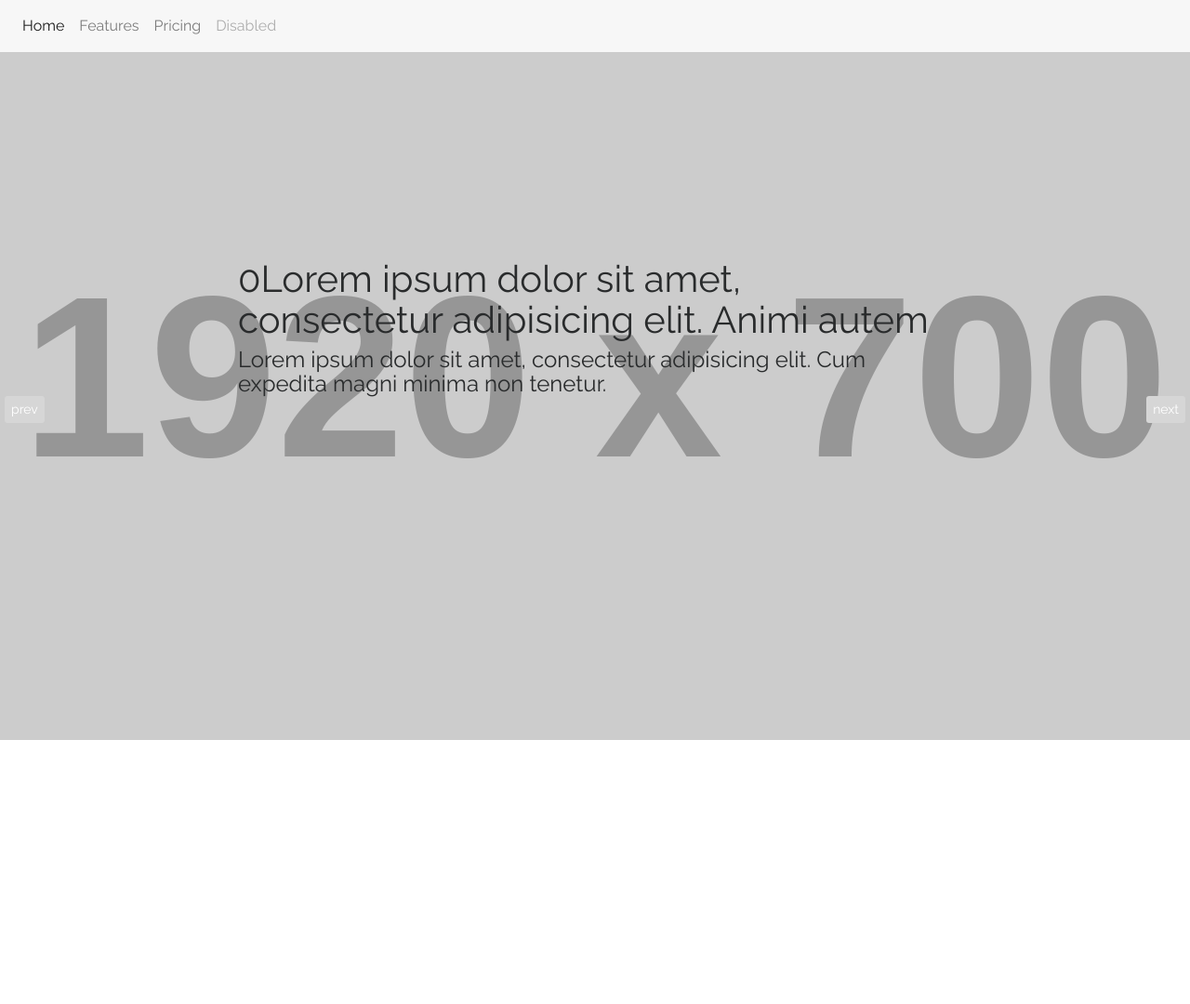
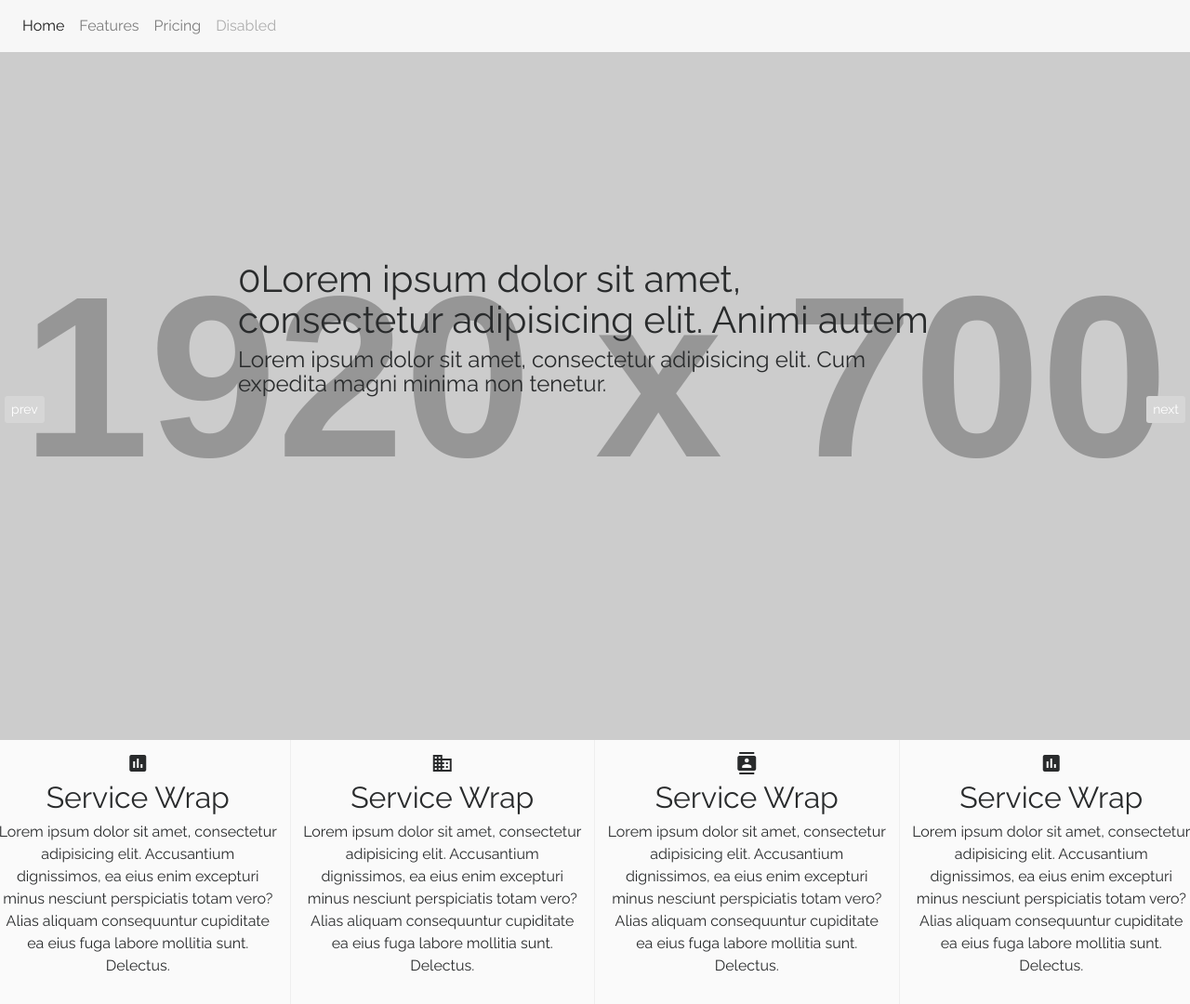
Before and after one commit to ramkrishnakeshri/maSquare, a plain HTML site: page index.html in a window 1280 px wide. Shown: the whole page at 93% size. Before the commit the page ends 800 px from the top, so only its background shows below. Drawn offline with nearby package versions, Linux system fonts and the light colour scheme; placeholder pictures from the web are drawn by us; a script that the page names is missing.

Commit message:
homepage

```diff
--- a/css/style.css
+++ b/css/style.css
@@ -43,3 +43,16 @@ div.owl-carousel {
 }
 
 .owl-item.active .text {}
+
+section.homeServices{
+    position: relative;
+    text-align: center;
+}
+.homeServices .col{
+    padding: .8rem;
+    background-color: #fafafa;
+    border-right: 1px solid #eeeeee;
+}
+.homeServices .col .wrap{
+    vertical-align: baseline;
+}
--- a/index.html
+++ b/index.html
@@ -6,7 +6,8 @@
     <meta name="viewport" content="width=device-width, initial-scale=1, shrink-to-fit=no">
     <title>MA Square</title>
     <link href="https://fonts.googleapis.com/css?family=Raleway" rel="stylesheet">
-    <link rel="stylesheet" href="css/bootstrap.css">
+    <link href="https://fonts.googleapis.com/icon?family=Material+Icons" rel="stylesheet">
+    <link rel="stylesheet" href="css/bootstrap.min.css">
     <link rel="stylesheet" href="css/owl.carousel.min.css">
     <link rel="stylesheet" href="css/owl.theme.default.css">
     <link rel="stylesheet" href="css/style.css">
@@ -58,6 +59,46 @@
                 </div>
             </div>
         </section>
+        <section class="homeServices">
+            <div class="row">
+                <div class="col serviceList">
+                    <div class="wrap">
+                        <span class="icon">
+                        <i class="material-icons">assessment</i>
+                    </span>
+                    <h2>Service Wrap</h2>
+                    <p>Lorem ipsum dolor sit amet, consectetur adipisicing elit. Accusantium dignissimos, ea eius enim excepturi minus nesciunt perspiciatis totam vero? Alias aliquam consequuntur cupiditate ea eius fuga labore mollitia sunt. Delectus.</p>
+                    </div>
+                </div>
+                <div class="col serviceList">
+                    <div class="wrap">
+                        <span class="icon">
+                        <i class="material-icons">business</i>
+                    </span>
+                    <h2>Service Wrap</h2>
+                    <p>Lorem ipsum dolor sit amet, consectetur adipisicing elit. Accusantium dignissimos, ea eius enim excepturi minus nesciunt perspiciatis totam vero? Alias aliquam consequuntur cupiditate ea eius fuga labore mollitia sunt. Delectus.</p>
+                    </div>
+                </div>
+                <div class="col serviceList">
+                    <div class="wrap">
+                        <span class="icon">
+                        <i class="material-icons">contacts</i>
+                    </span>
+                <h2>Service Wrap</h2>
+                <p>Lorem ipsum dolor sit amet, consectetur adipisicing elit. Accusantium dignissimos, ea eius enim excepturi minus nesciunt perspiciatis totam vero? Alias aliquam consequuntur cupiditate ea eius fuga labore mollitia sunt. Delectus.</p>
+                    </div>
+                </div>
+                <div class="col serviceList">
+                    <div class="wrap">
+                        <span class="icon">
+                        <i class="material-icons">assessment</i>
+                    </span>
+                <h2>Service Wrap</h2>
+                <p>Lorem ipsum dolor sit amet, consectetur adipisicing elit. Accusantium dignissimos, ea eius enim excepturi minus nesciunt perspiciatis totam vero? Alias aliquam consequuntur cupiditate ea eius fuga labore mollitia sunt. Delectus.</p>
+                    </div>
+                </div>
+            </div>
+        </section>
     </main>
 
     <script src="https://code.jquery.com/jquery-3.1.1.slim.min.js" integrity="sha384-A7FZj7v+d/sdmMqp/nOQwliLvUsJfDHW+k9Omg/a/EheAdgtzNs3hpfag6Ed950n" crossorigin="anonymous"></script>
--- a/js/main.js
+++ b/js/main.js
@@ -15,13 +15,14 @@ $(document).ready(function(){
 
 
     owl.on('initialize.owl.carousel initialized.owl.carousel changed.owl.carousel',
-        function (e){
-        var slide = $('.owl-item.active .text').children();
-            console.log(slide);
-            tween(e, slide)
+        function (){
+            var slide = $('.owl-item .text').children();
+            TweenMax.killAll();
+            tween(slide)
         }
     );
-    function tween(e, slide) {
+    function tween(slide) {
         TweenMax.staggerFromTo(slide, 1, {opacity: 0, y: 80}, {opacity: 1, y:0}, 0.2)
     }
+    tween($('.owl-item.active .text').children());
 });
```
